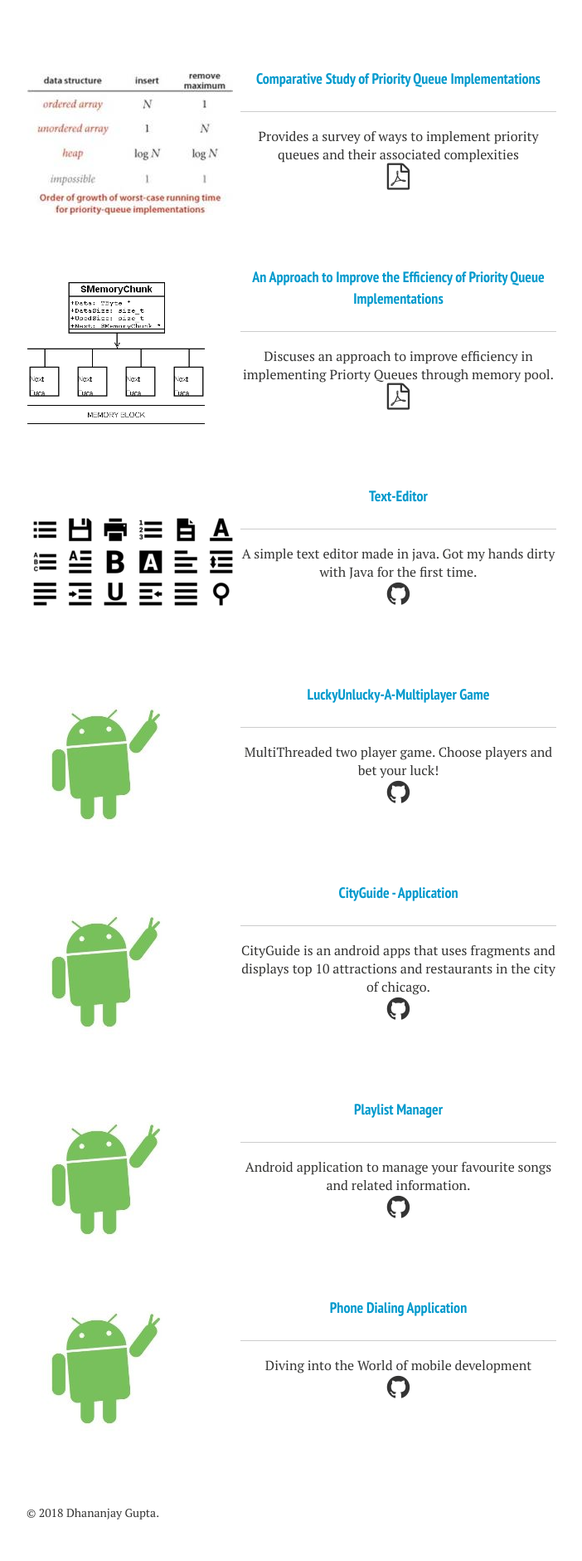
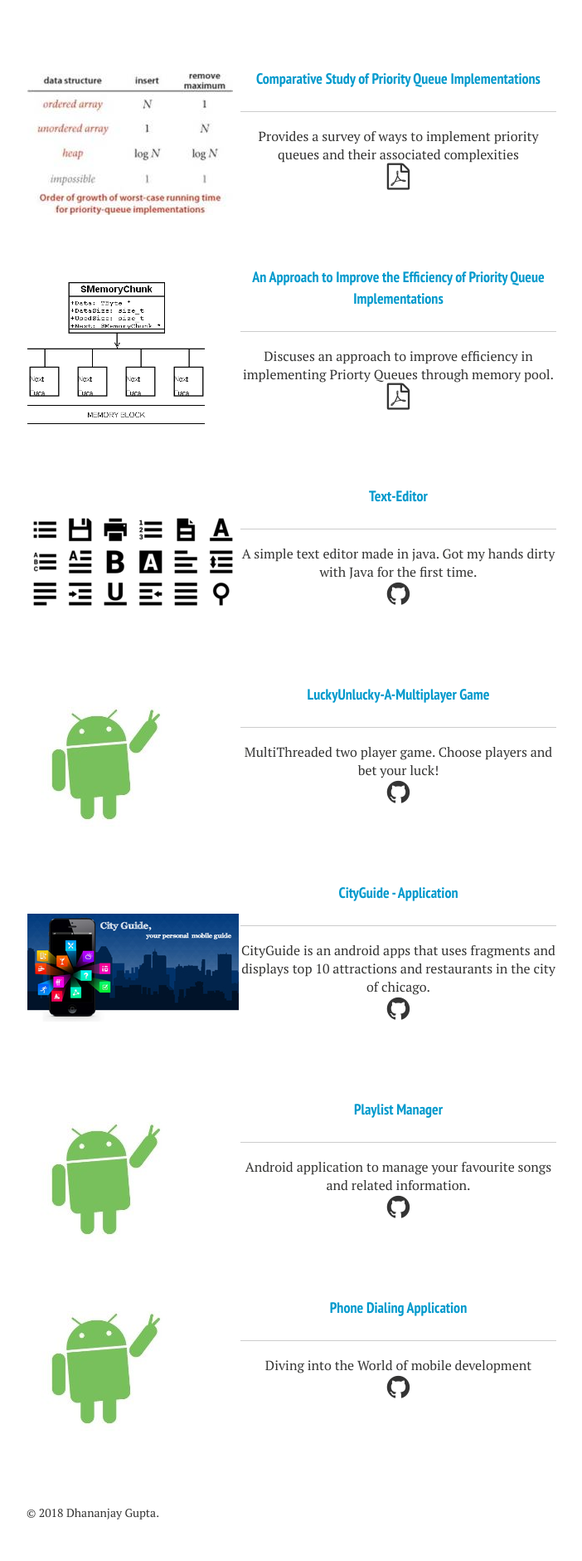
Before and after one commit to DhananjayGupta300/DhananjayGupta300.github.io, a Jekyll site: the page built from projects/index.md, in a window 1280 px wide. Shown: the part 1185-3066 px from the top of the page at 83% size, without its empty margins (288-990 px from the left). Built offline with Jekyll 4.4.1, drawn with Linux system fonts in a browser that asks for light colours; nearby versions of some CDN libraries; comment, search, counter and statistics services are not loaded.

Commit message:
Update index.md

```diff
--- a/projects/index.md
+++ b/projects/index.md
@@ -59,7 +59,7 @@ projects:
     - title: "CityGuide - Application"
       link: "https://github.com/DhananjayGupta300/CityGuide-Application"
       github: "https://github.com/DhananjayGupta300/CityGuide-Application"
-      image: "/images/Dhananjay Gupta Android.jpg"
+      image: "/images/DhananjayGuptaCityGuide.jpg"
       about: "CityGuide is an android apps that uses fragments and displays top 10 attractions and restaurants in the city of chicago."
 
     - title: "Playlist Manager"
```
